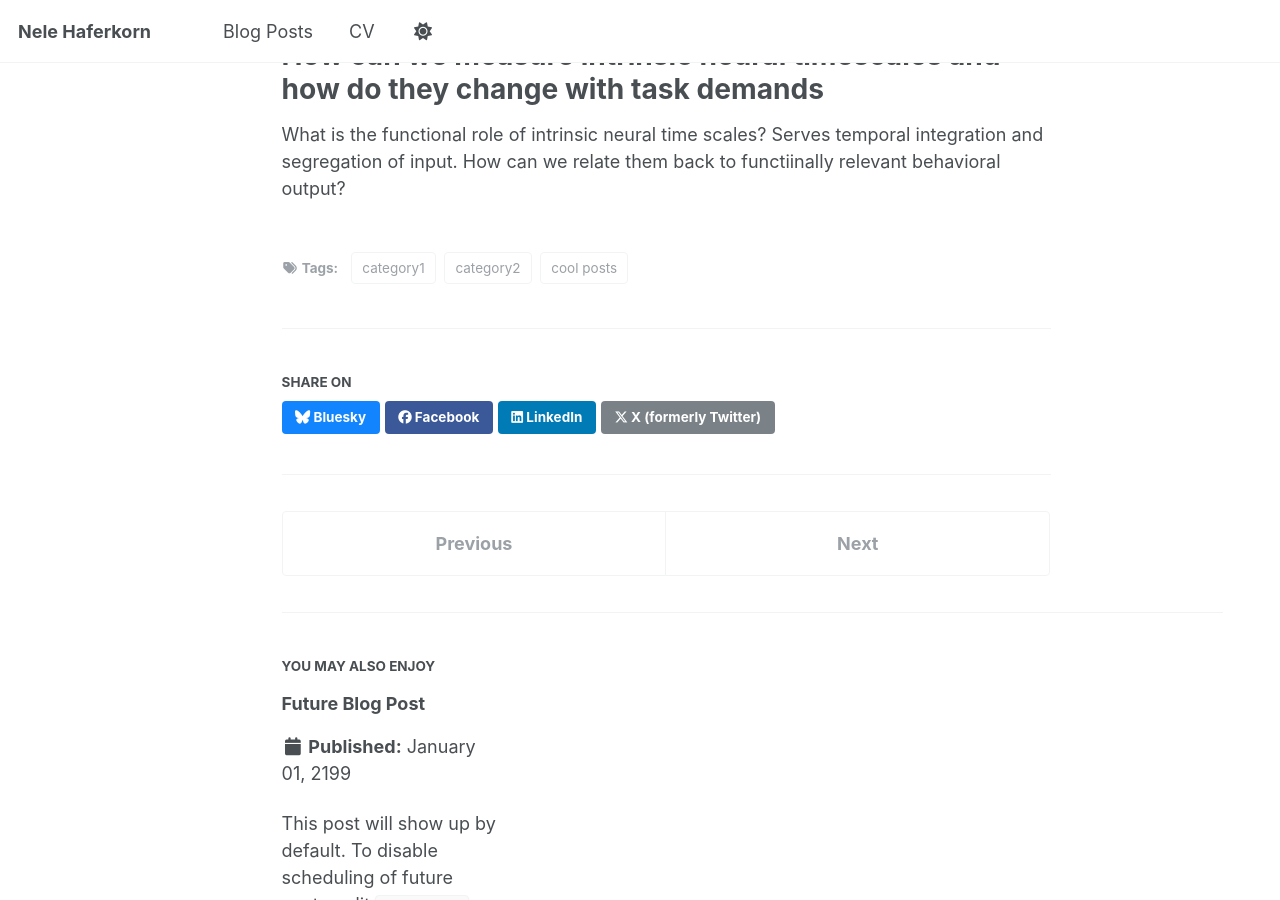
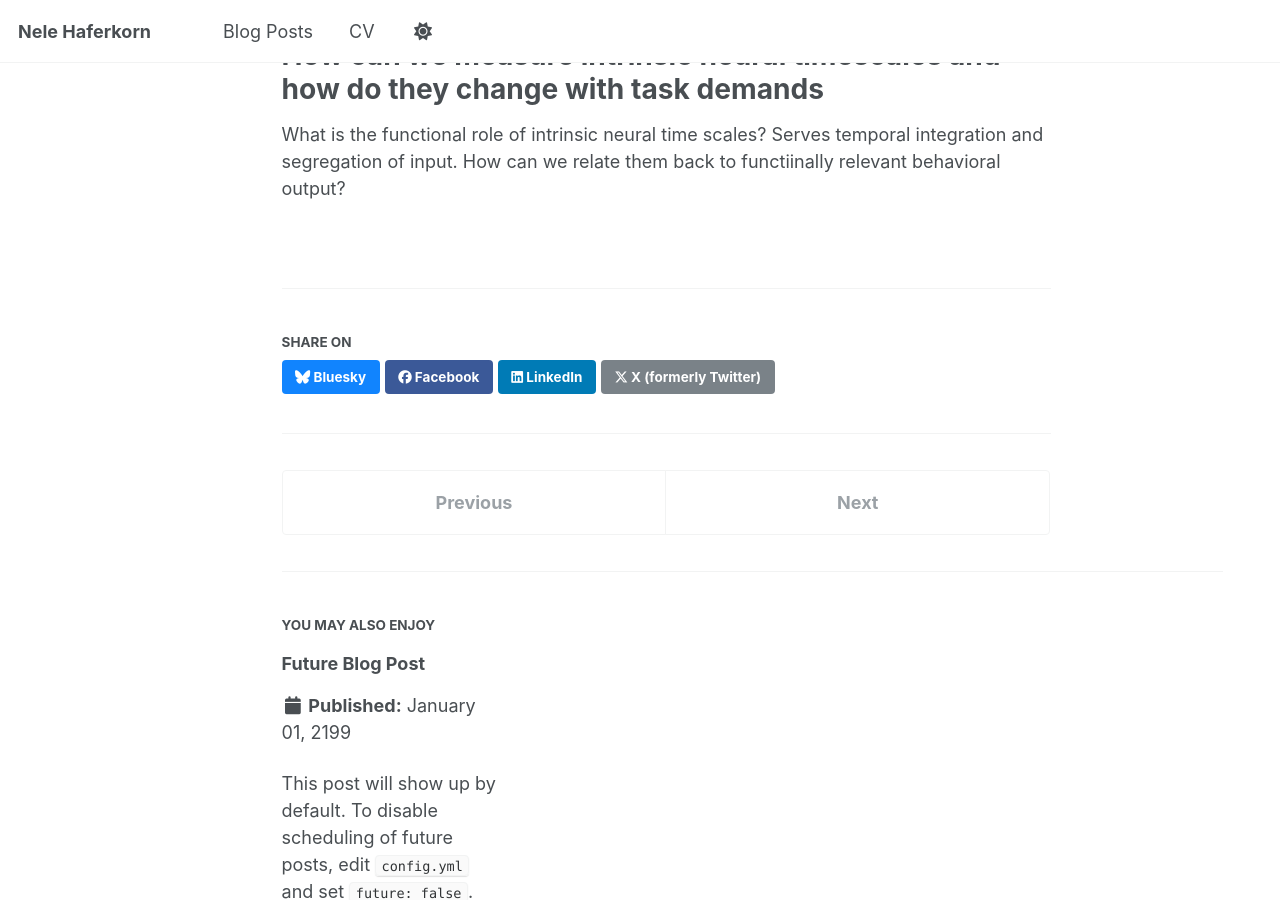
Before and after one commit to nhaferkorn/nhaferkorn.github.io, a Jekyll site: the page built from _posts/2025-04-21-timescales.md, in a window 1280 px wide and 900 px high, scrolled down 988 px. Built offline with Jekyll 4.4.1, drawn with Linux system fonts in a browser that asks for light colours.

Commit message:
changed tags

```diff
--- a/_posts/2025-04-21-timescales.md
+++ b/_posts/2025-04-21-timescales.md
@@ -3,9 +3,7 @@ title: 'Time Scales in Neural Systems'
 date: 2025-04-21
 permalink: /posts/2025/04/timescales/
 tags:
-  - cool posts
-  - category1
-  - category2
+
 ---
 
 How can we best understand the timescales of neural systems?
```
